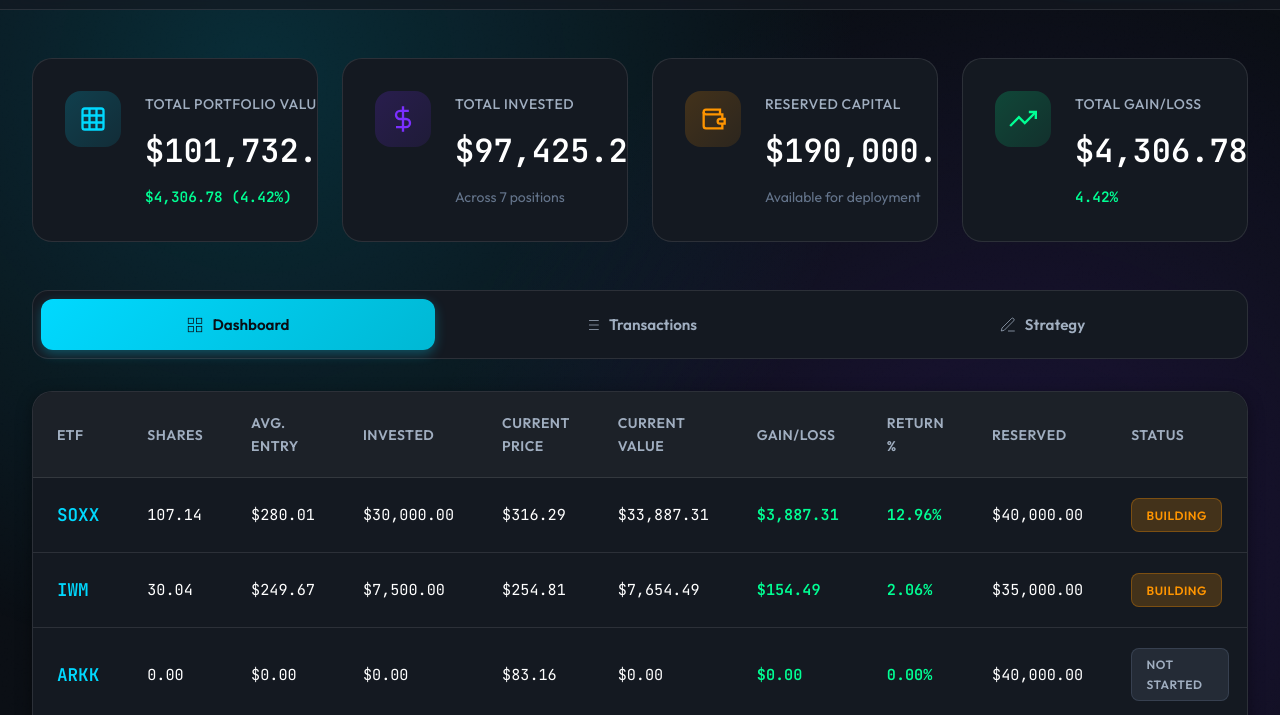
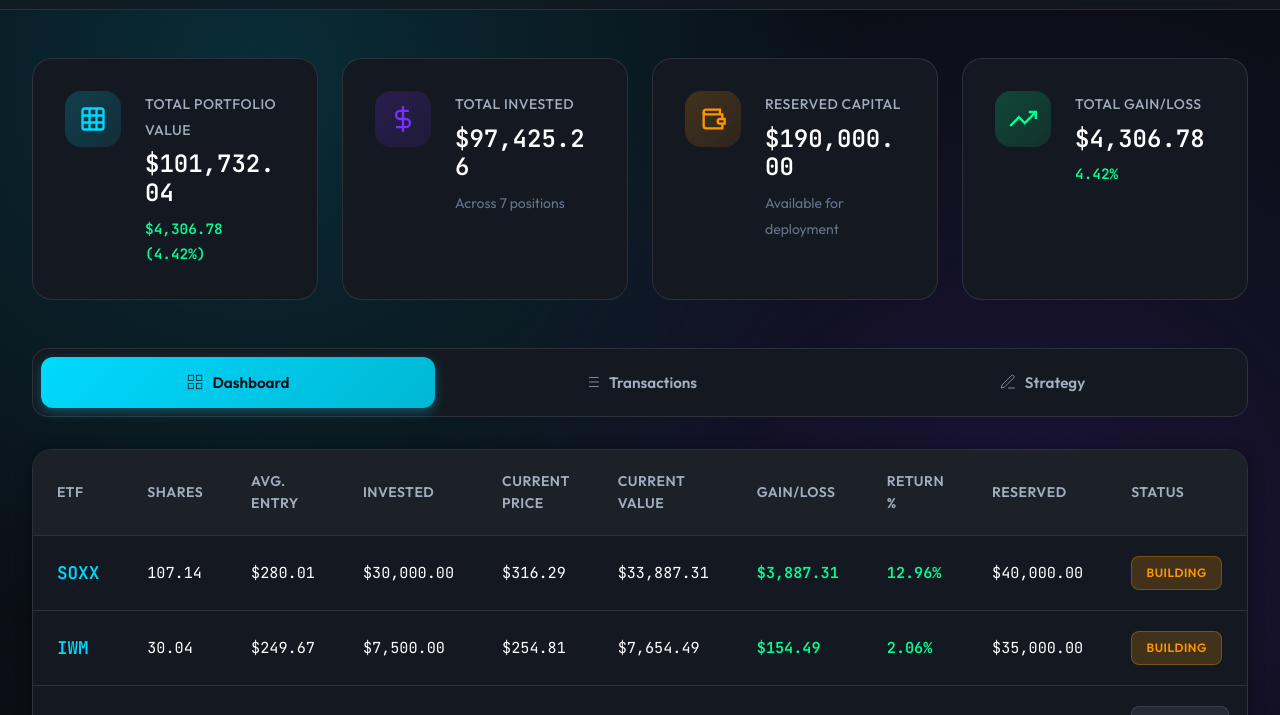
Before and after one commit to AgaManhao2603/etf_portolio, a plain HTML site: page index.html in a window 1280 px wide. Shown: the part 85-800 px from the top of the page. Drawn offline with Linux system fonts and the light colour scheme; no server answers.

Commit message:
Adjust card value styles for better readability
Reduced font size of card value and added line height and word break properties.

```diff
--- a/styles.css
+++ b/styles.css
@@ -301,10 +301,12 @@
 }
 
 .card-value {
-    font-size: 2rem;
+    font-size: 1.5rem;
     font-weight: 700;
     margin: 0.5rem 0;
     font-family: 'JetBrains Mono', monospace;
+    line-height: 1.2;
+    word-break: break-word;
 }
 
 .card-change {
```
